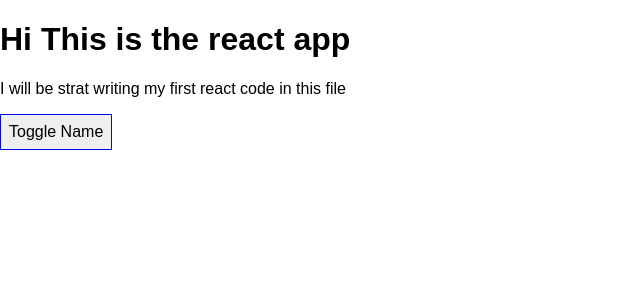
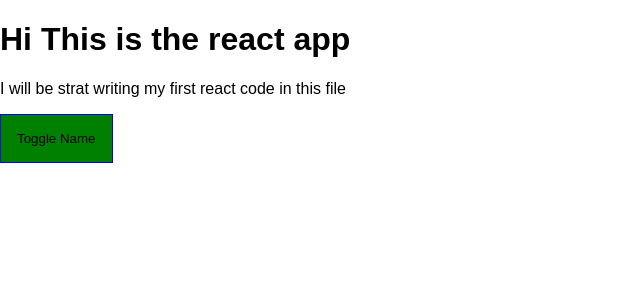
Before and after one commit to C-Shi/react-start, a React app: page / in a window 1280 px wide. Shown: the top 300 px of the page, without its empty margins (0-640 px from the left). Built offline with nearby package versions, Linux system fonts and the light colour scheme.

Commit message:
sudo class using normal css

```diff
--- a/src/App.css
+++ b/src/App.css
@@ -9,3 +9,23 @@
 .bold {
   font-weight: bold;
 }
+
+.button {
+  border: 1px solid blue;
+  padding: 16px;
+  background: green;
+}
+
+.button:hover {
+  background-color: lightgreen;
+  color: black;
+}
+
+.button.Red {
+  background-color: red
+}
+
+.button:hover, .Red:hover {
+  background-color: salmon;
+  color:black
+}
--- a/src/App.js
+++ b/src/App.js
@@ -52,23 +52,25 @@
   }
 
   render() {
-    const style = {
-      backgrondColor: 'white',
-      font: 'inherit',
-      border: '1px solid blue',
-      padding: '8px',
-      // radium support all sudo selector but need to be a string state
-      ':hover': {
-        backgroundColor: 'lightgreen',
-        color:'color'
-      }
-    };
+    // const style = {
+    //   backgrondColor: 'white',
+    //   font: 'inherit',
+    //   border: '1px solid blue',
+    //   padding: '8px',
+    //   // radium support all sudo selector but need to be a string state
+    //   ':hover': {
+    //     backgroundColor: 'lightgreen',
+    //     color:'color'
+    //   }
+    // };
 
 
-    style['hover'] = {
-      backgrondColor: 'salmon',
-      color: 'black'
-    }
+    // style['hover'] = {
+    //   backgrondColor: 'salmon',
+    //   color: 'black'
+    // }
+
+    let btnClass = '';
 
     let person = null;
 
@@ -86,7 +88,9 @@
             })}
           </div>
         );
+        btnClass = classes.Red
       }
+
     }
 
     // manipulate CSS style
@@ -105,7 +109,7 @@
           <p className={assignedClass.join(' ')}>I will be strat writing my first react code in this file</p>
           {/* only method define under 'state' can be accessed by 'this' */}
 
-          <button onClick={this.toggleHandler} style={style}>
+          <button onClick={this.toggleHandler} className={btnClass} className={classes.button}>
             Toggle Name
           </button>
           {person}
--- a/src/Person/Person.js
+++ b/src/Person/Person.js
@@ -1,11 +1,12 @@
 import React from 'react';
+import classes from './Person.css'
 
 
 const person = (props) => {
 
 
     return (
-        <div className="Person">
+        <div className={classes.person}>
             <p onClick={props.click}>I'm a {props.name}! I am {props.age}</p>
             <p>{props.children}</p>
             <input type="text" onChange={props.change} value={props.name}/>
```
